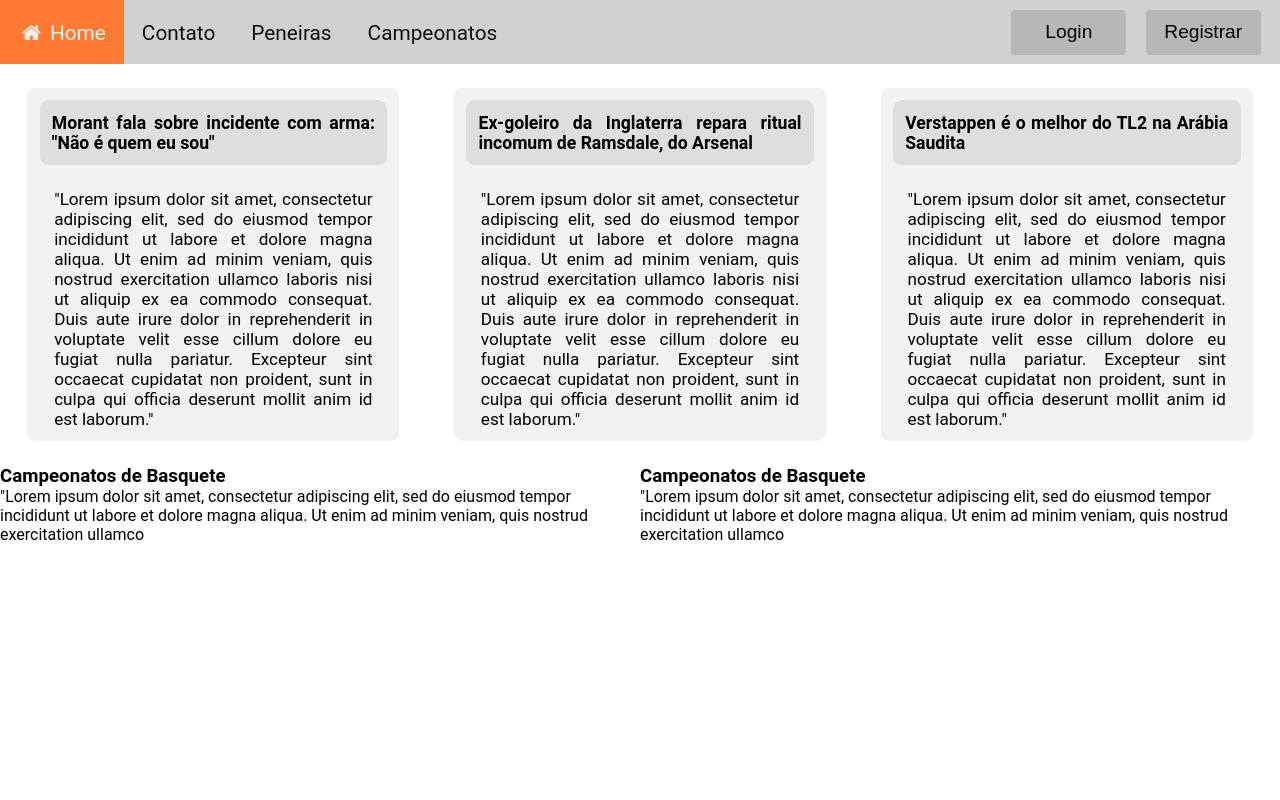
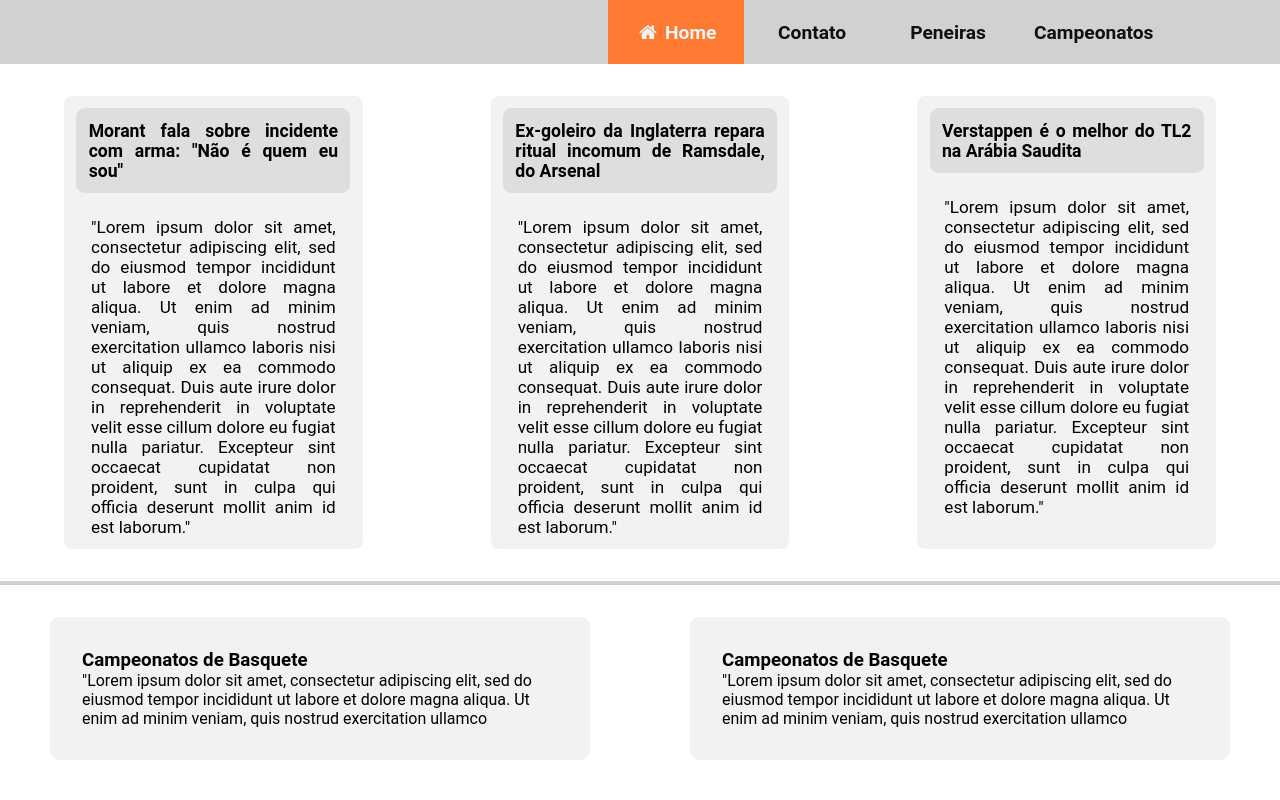
Before and after one commit to MateusPaulino13/InfoSports, a PHP site: page /home.html in a window 1280 px wide; the page is wider, and only the part inside the window is pictured. Run offline with PHP 8.4, Linux system fonts and the light colour scheme.

Commit message:
Melhorando campeonatos

```diff
--- a/home.html
+++ b/home.html
@@ -15,7 +15,7 @@
     <body>
       <!-- navbar -->
       <ul class="navbar">
-        <li class="navbar-item">
+        <li class="navbar-item meio">
           <a class="active" href=""><i class="fa fa-fw fa-home"></i> Home</a>
         </li>
         <li class="navbar-item">
@@ -81,6 +81,8 @@
       </div>
       <!-- main -->
 
+      <hr>
+
       <div class="camp">
         <!-- item -->
         <div class="camp-item">
--- a/style/home.css
+++ b/style/home.css
@@ -17,6 +17,12 @@ html {
   scroll-behavior: smooth;
 }
 
+hr {
+  margin: 0 auto 2rem auto;
+  width: 100rem;
+  border: 2px solid var(--navbar);
+}
+
 /* Navbar */
 .navbar {
   list-style-type: none;
@@ -31,9 +37,15 @@ html {
   float: left;
 }
 
+.meio {
+  margin-left: 38em;
+}
+
 li a {
+  width: 100px;
   display: flex;
-  font-size: 1.3em;
+  font-size: 1.2em;
+  font-weight: bold;
   display: block;
   color: rgb(15, 15, 15);
   text-align: center;
@@ -44,6 +56,7 @@ li a {
 
 .navbar .login-container {
   float: right;
+  margin: 0 4em;
 }
 
 .navbar .login-container button {
@@ -71,23 +84,34 @@ li a {
   transition: ease-in-out 0.2s;
 }
 
+li a:hover:not(:hover) ::before {
+  transform: scaleX(0);
+  transform-origin: bottom right;
+}
+
 li a:hover:not(.active) {
-  color: var(--white);
-  background-color: var(--orange);
+
 }
 
 /* Main */
 
-.main, .camp {
+.main {
   display: flex;
   flex-flow: row;
-  justify-content: space-around;
+  justify-content:space-around;
 }
+
+.camp {
+  display: flex;
+  flex-flow: row;
+  justify-content: center;
+}
+
 
 .main-item {
   flex: 1;
   background-color: var(--white);
-  margin: 1.5em 1.7em;
+  margin: 2rem 4em;
   flex-grow: 2;
   border-radius: .5em;
 }
@@ -108,3 +132,12 @@ li a:hover:not(.active) {
   padding: 0.7em;
   margin: 0 15px;
 }
+
+
+.camp-item {
+  margin: 0 50px;
+  border-radius: 10px;
+  width: 30em;
+  padding: 2rem;
+  background-color: var(--white);
+}
```
